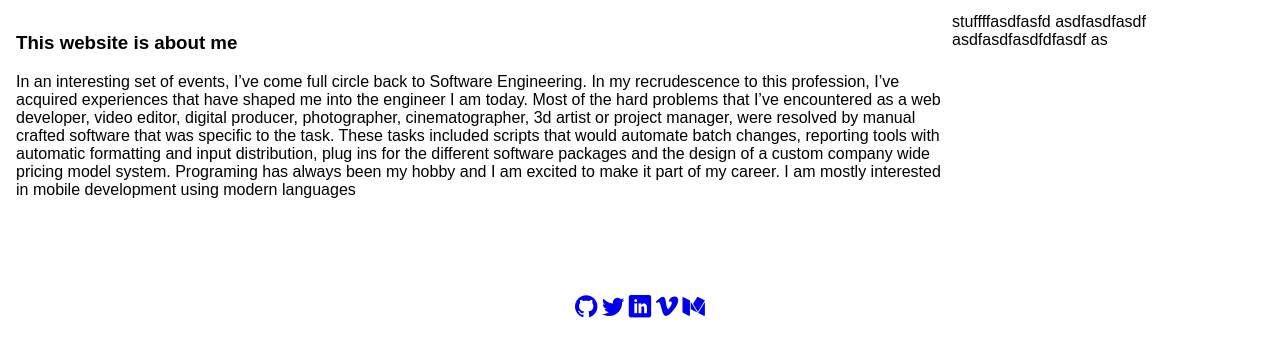
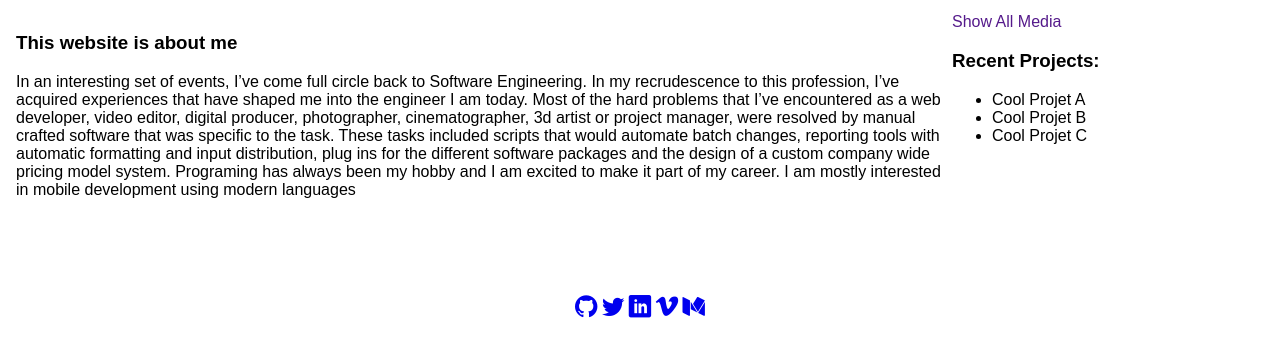
Before and after one commit to masters3d/portfolio, a website: page index.html in a window 1280 px wide. Shown: the part 131-488 px from the top of the page. Drawn offline with nearby package versions, Linux system fonts and the light colour scheme; files whose address does not match are found by name.

Commit message:
added some placeholder text for the next feature

```diff
--- a/index.html
+++ b/index.html
@@ -34,10 +34,14 @@
   </header>
   <main>
   <aside>
-    stuffffasdfasfd
-    asdfasdfasdf
-    asdfasdfasdfdfasdf
-    as
+    <a href="">Show All Media</a>
+    <br>
+    <h3>Recent Projects:</h3>
+    <ul>
+      <li>Cool Projet A</li>
+      <li>Cool Projet B</li>
+      <li>Cool Projet C</li>
+    </ul>
   </aside>
     <section id="articles">
     <article data-type="iam">
```
